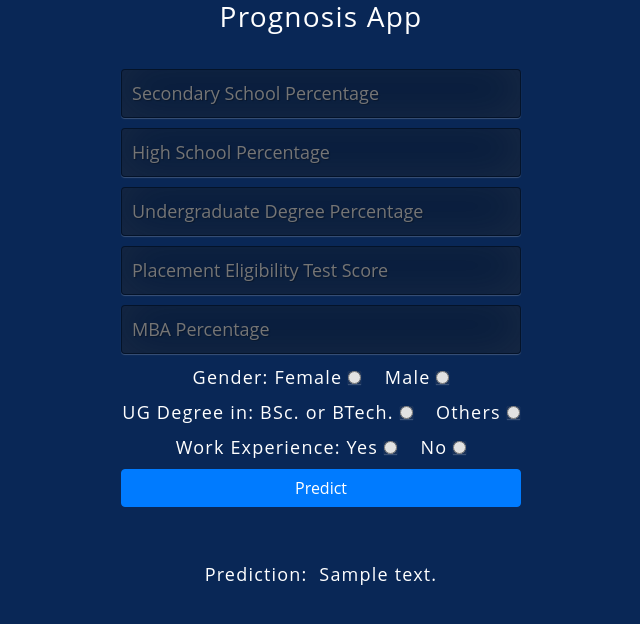
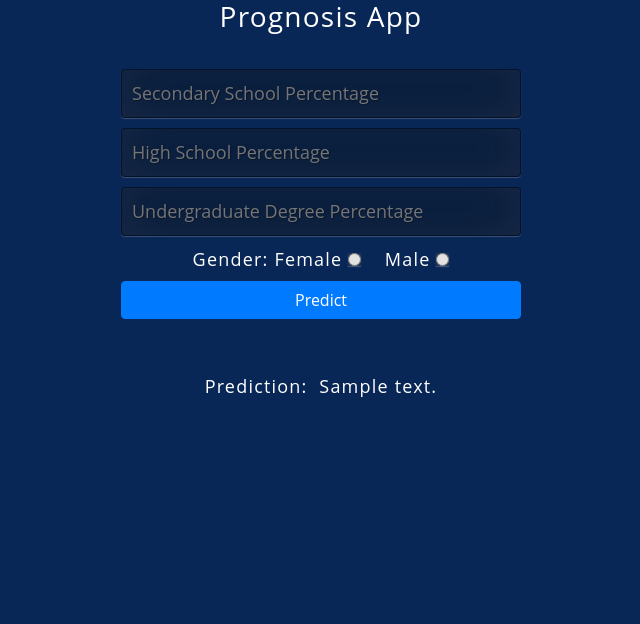
Before and after one commit to Green-io/placement_webapp, a Flask app: template templates/index.html in a window 1280 px wide. Shown: the top 624 px of the page, without its empty margins (319-959 px from the left). Run offline with Flask 2, Linux system fonts and the light colour scheme; the template is opened without the code that fills it: most values are stand-ins (such as "Sample title", 1, 10 or a date in 2020); parts of the project's set-up code (start-up, migrations or seed data) failed here and were passed over; some libraries are stand-ins or nearby versions.

Commit message:
Update index.html

```diff
--- a/templates/index.html
+++ b/templates/index.html
@@ -62,8 +62,7 @@ input:focus { box-shadow: inset 0 -5px 45px rgba(100,100,100,0.4), 0 1px 1px rgb
     	<input style="	width: 100%;" type="text" name="Secondary School Percentage" placeholder="Secondary School Percentage" required="required" /><br>
         <input style="width: 100%;" type="text" name="High School Percentage" placeholder="High School Percentage" required="required" /><br>
         <input style="width: 100%;" type="text" name="Undergraduate Degree Percentage" placeholder="Undergraduate Degree Percentage" required="required" /><br>
-        <input style="width: 100%;" type="text" name="Placement Eligibility Test Score" placeholder="Placement Eligibility Test Score" required="required" /><br>
-        <input style="width: 100%;" type="text" name="MBA Percentage" placeholder="MBA Percentage" required="required" /><br>
+
 	<div>
 		<label>Gender: </label>
 		<label for="Female">Female</label>
@@ -71,24 +70,6 @@ input:focus { box-shadow: inset 0 -5px 45px rgba(100,100,100,0.4), 0 1px 1px rgb
 		&nbsp;&nbsp;
 		<label for="Male">Male</label>
 		<input type="radio" id="Male" name="Type" value=1 required="True">
-        </div>
-
-        <div>
-        <label>UG Degree in: </label>
-            <label for="Science">BSc. or BTech.</label>
-        <input type="radio" id="Science" name="UG" value=1 required="True">
-        &nbsp;&nbsp;
-        <label for="Non">Others</label>
-        <input type="radio" id="Non" name="UG" value=0 required="True">
-        </div>
-
-        <div>
-        <label>Work Experience: </label>
-            <label for="yes">Yes</label>
-        <input type="radio" id="yes" name="workex" value=1 required="True">
-        &nbsp;&nbsp;
-        <label for="No">No</label>
-        <input type="radio" id="No" name="workex" value=0 required="True">
         </div>
 
 
```
Lines whose indentation alone changed are shown as unchanged.
